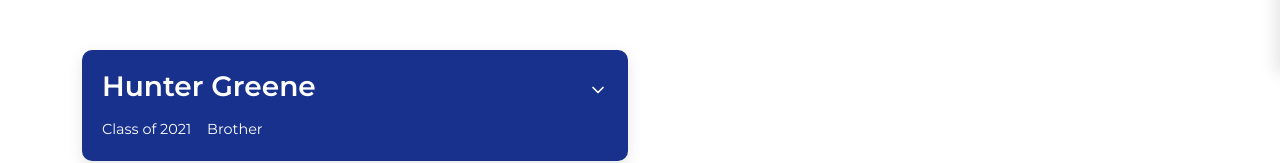
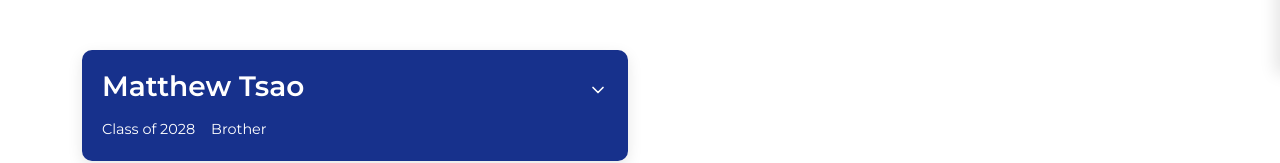
Before and after one commit to apogamma/apogamma, a React (Vite) app: page /humansofapo in a window 1280 px wide. Shown: the part 726-889 px from the top of the page. Built offline with nearby package versions, Linux system fonts and the light colour scheme.

Commit message:
added Matthew to humansOfApo

```diff
--- a/src/data/humansOfApo.ts
+++ b/src/data/humansOfApo.ts
@@ -4,6 +4,7 @@ export interface HumanOfApo {
   gradYear: string;
   position?: string;
   imageUrl: string;
+  instagram?: string;
   bio?: string;
   spotlight?: string;
   isGroup?: boolean;
@@ -145,12 +146,13 @@ const alumniData: HumanOfApo[] = [
 
 const brothersData: HumanOfApo[] = [
   {
-    name: "Hunter Greene",
-    date: "3/31/2021",
-    gradYear: "2021",
-    imageUrl: "https://drive.google.com/file/d/1KemVZfm_2UQwzoLhpMKAvSSNdMZbvupq/view?usp=sharing",
-    bio: "While APO has led to so many great memories for me, I've been especially fond of Big/Little weeks because of how exciting they are for both brothers and pledges. I remember being that pledge who overanalyzed every email my big (hi Bhavya love u mom) sent to me during classes. The whole week always leads to such funny interactions, and has always ended with me growing closer to not only my Big/Littles, but also to everyone at events. I initially joined APO solely for service, yet I had no idea that the brotherhood would become such an important community to me. I've learned new ways to meaningfully impact the service areas I'm most passionate about such as poverty and diversity, while additionally I was exposed to many kind people who helped me navigate my college experience. I've even been able to grow professionally due to both technical and teamwork skills I've learned from leadership opportunities. Most recently, I've become passionate about design justice within the technology industry, specifically health technology. ",
-    spotlight: "Gogo!",
+    name: "Matthew Tsao",
+    date: "4/14/2025",
+    gradYear: "2028",
+    imageUrl: "https://drive.google.com/file/d/1-4NneX3SKUQz7CyohHrYZvgDaYFbhpL6/view?usp=sharing",
+    bio: "My favorite APO memory would probably be meeting my fam. Everyone seems very welcoming. Working through service projects and fellowship events have been very enjoyable as well. APO has impacted my life through the continuation of service in new environments. As someone who has a lot of service experience with collaborations with organizations and co-founding a nonprofit, I am glad that I am able to contribute to service causes in college. I want to educate and make a positive impact in the health field. Through my personal experiences with entrepreneurship, research, media, and more fields, I want to learn more about nutrition and how I could close gaps to create health equity in our society. I am passionate about nutrition/health/fitness and also love creating social media content. I enjoy bettering myself, but really like to share my personal experiences with others to assist them in their own personal health journeys. Participated in hobbies like traveling and sports have always been stress-relieving to me. Also learning from my experiences truly make me happy in hopes to contributing to future success.",
+    spotlight: "N/A",
+    instagram: "@matt_tsa0",
     position: "Brother"
   },
   {
```
